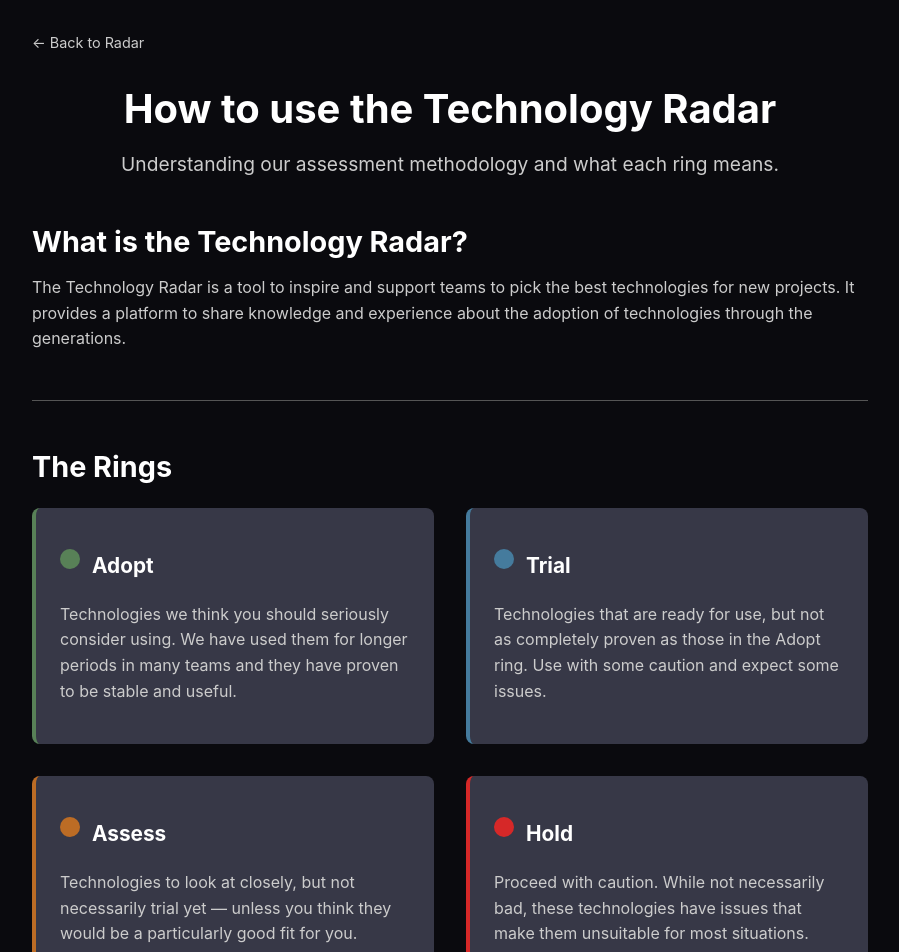
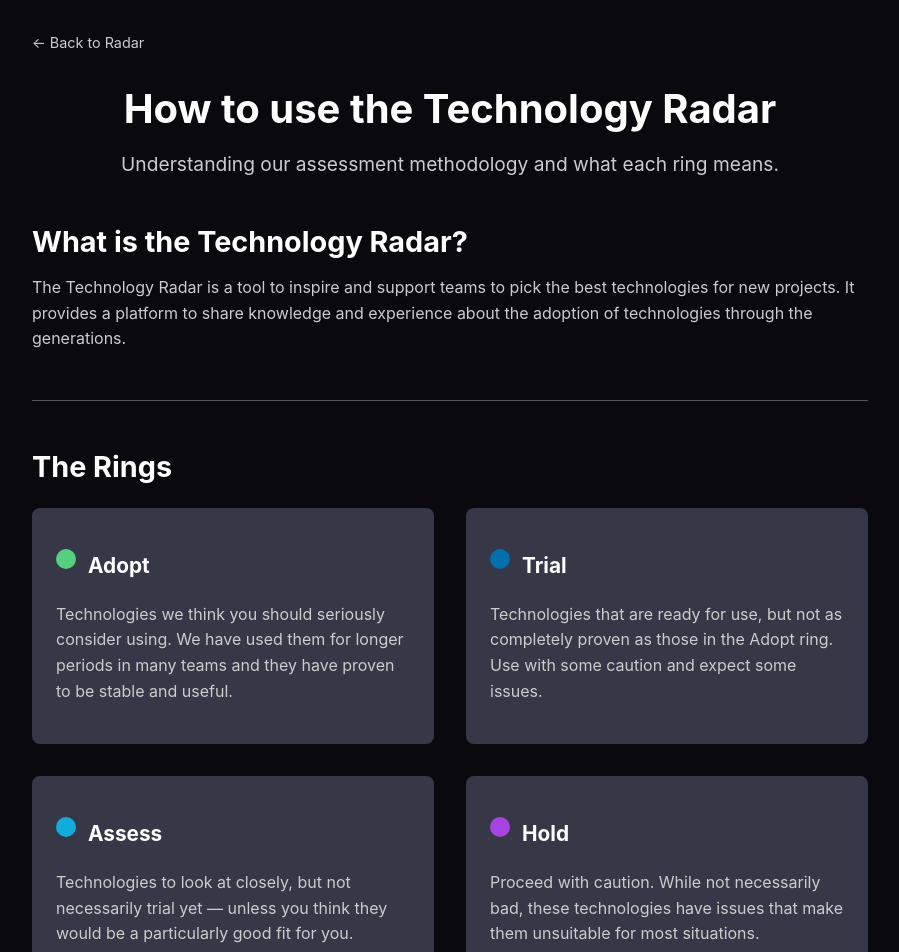
Before and after one commit to fabigr8/easy-techradar, a Next.js app: page /about in a window 1280 px wide. Shown: the top 952 px of the page, without its empty margins (190-1089 px from the left). Built offline with nearby package versions, Linux system fonts and the light colour scheme.

Commit message:
Refactor styles for TechnologyList and About components; update ring colors and improve button styling

```diff
--- a/pages/about.js
+++ b/pages/about.js
@@ -35,7 +35,7 @@ export default function About() {
             <div className={styles.ringsExplanation}>
               <div className={styles.ringItem}>
                 <div className={styles.ringHeader}>
-                  <div className={`${styles.ringColor} ${styles.adopt}`}></div>
+                  <div className={`${styles.ringColor} bg_color_ring1`}></div>
                   <h3>Adopt</h3>
                 </div>
                 <p>
@@ -47,7 +47,7 @@ export default function About() {
 
               <div className={styles.ringItem}>
                 <div className={styles.ringHeader}>
-                  <div className={`${styles.ringColor} ${styles.trial}`}></div>
+                  <div className={`${styles.ringColor} bg_color_ring2`}></div>
                   <h3>Trial</h3>
                 </div>
                 <p>
@@ -58,7 +58,7 @@ export default function About() {
 
               <div className={styles.ringItem}>
                 <div className={styles.ringHeader}>
-                  <div className={`${styles.ringColor} ${styles.assess}`}></div>
+                  <div className={`${styles.ringColor} bg_color_ring3`}></div>
                   <h3>Assess</h3>
                 </div>
                 <p>
@@ -69,7 +69,7 @@ export default function About() {
 
               <div className={styles.ringItem}>
                 <div className={styles.ringHeader}>
-                  <div className={`${styles.ringColor} ${styles.hold}`}></div>
+                  <div className={`${styles.ringColor} bg_color_ring4`}></div>
                   <h3>Hold</h3>
                 </div>
                 <p>
--- a/styles/About.module.css
+++ b/styles/About.module.css
@@ -95,40 +95,21 @@
   border-radius: 50%;
 }
 
-.ringColor.adopt {
-  background: #588157;
-}
-
-.ringColor.trial {
-  background: #457b9d;
-}
-
-.ringColor.assess {
-  background: #bc6c25;
-}
-
-.ringColor.hold {
-  background: #d62828;
-}
-
-.ringItem {
-  --ring-color: #588157;
-}
-
+/* Ring colors and borders are handled via global classes in the component */
 .ringItem:nth-child(1) {
-  --ring-color: #588157;
+  border-left-color: rgb(87, 207, 128);
 }
 
 .ringItem:nth-child(2) {
-  --ring-color: #457b9d;
+  border-left-color: rgb(1, 112, 173);
 }
 
 .ringItem:nth-child(3) {
-  --ring-color: #bc6c25;
+  border-left-color: rgb(18, 171, 219);
 }
 
 .ringItem:nth-child(4) {
-  --ring-color: #d62828;
+  border-left-color: rgb(168, 66, 224);
 }
 
 .dimensionsList {
--- a/styles/Home.module.css
+++ b/styles/Home.module.css
@@ -87,8 +87,8 @@
 }
 
 .ringBtn.active {
-  border-color: currentColor;
-  background: currentColor;
+  border-color: #000;
+  background: #000;
   color: white;
 }
 
```
Also changed, not shown: components/TechnologyList.module.css (+14 -9 lines).
